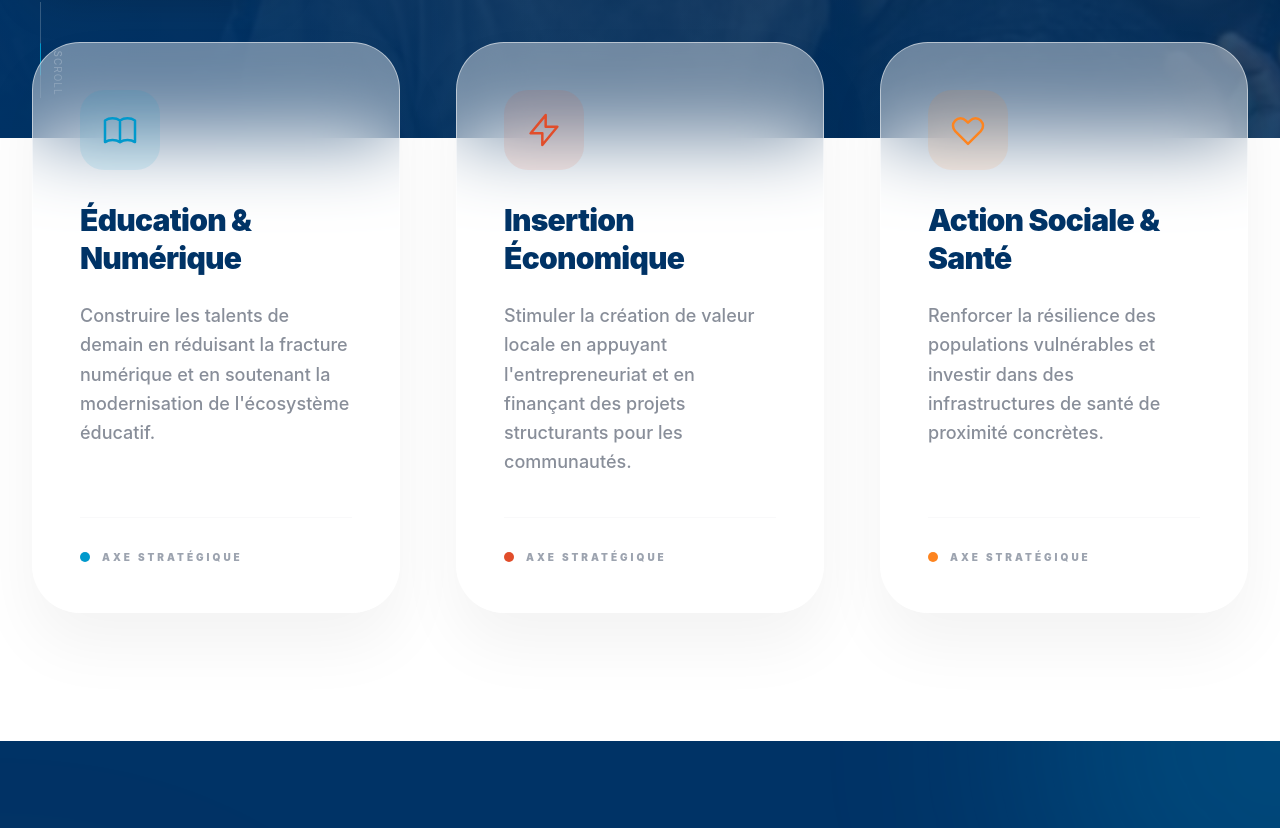
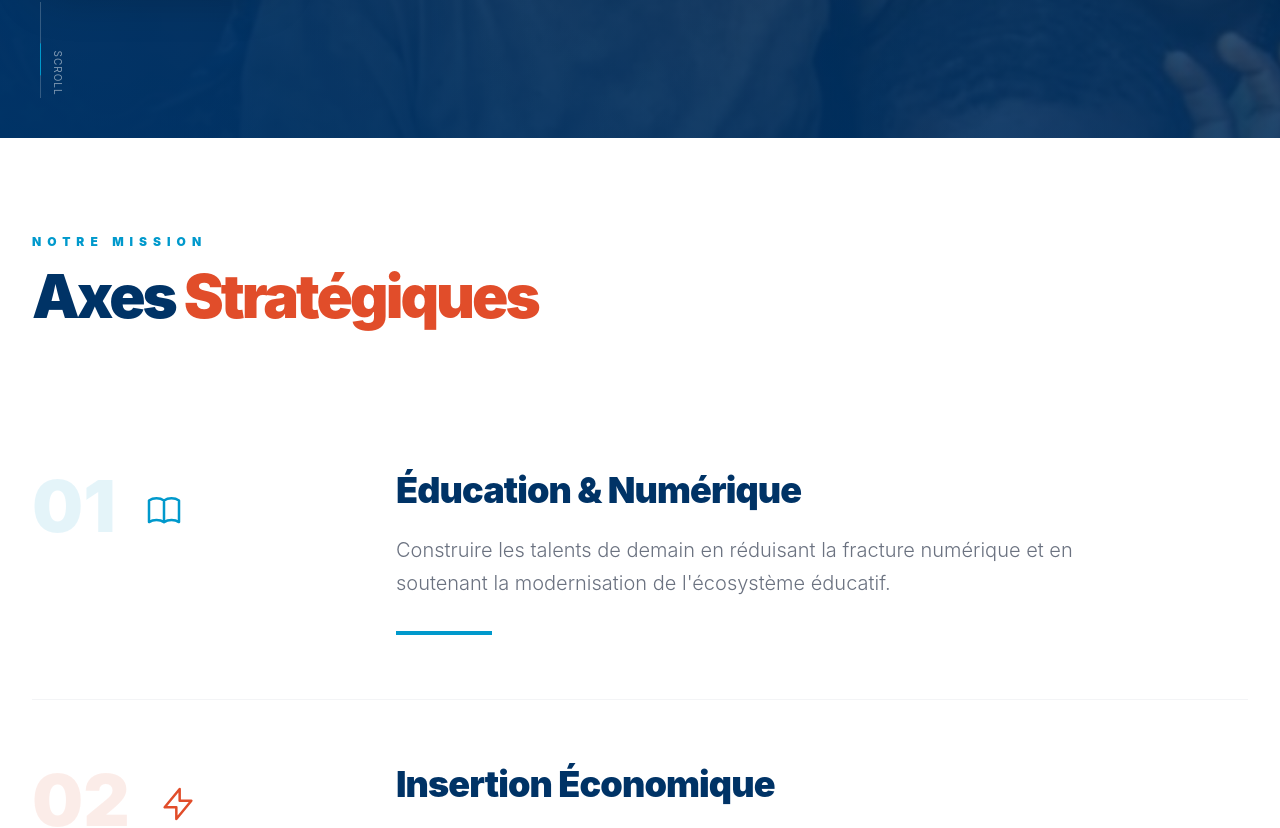
Before and after one commit to Sall893/Fondation-Jammu-Yalla, a React (Vite) app: page / in a window 1280 px wide. Shown: the part 662-1490 px from the top of the page. Built offline with nearby package versions, Linux system fonts and the light colour scheme; no server answers.

Commit message:
design: reimplement strategic pillars with minimalist institutional layout (no boxes)

```diff
--- a/src/components/StrategicPillars.jsx
+++ b/src/components/StrategicPillars.jsx
@@ -1,44 +1,42 @@
 import React from 'react';
 import { motion } from 'framer-motion';
 
-const PillarCard = ({ title, description, icon, delay, colorClass }) => {
+const PillarItem = ({ number, title, description, icon, colorClass, delay }) => {
     return (
         <motion.div
-            initial={{ opacity: 0, y: 40 }}
-            whileInView={{ opacity: 1, y: 0 }}
+            initial={{ opacity: 0, x: -20 }}
+            whileInView={{ opacity: 1, x: 0 }}
             viewport={{ once: true }}
             transition={{ duration: 0.8, delay }}
-            className="group relative h-full"
+            className="flex flex-col md:flex-row gap-8 md:gap-16 py-16 border-b border-gray-100 last:border-0 group"
         >
-            {/* Background Blur Effect */}
-            <div className="absolute inset-0 bg-white/40 backdrop-blur-2xl rounded-[3rem] -z-10 shadow-[0_32px_64px_rgba(0,0,0,0.05)] border border-white/50 group-hover:bg-white/60 transition-all duration-500"></div>
-
-            <div className="p-10 lg:p-12 flex flex-col h-full">
-                {/* Icon Section */}
-                <div className={`w-20 h-20 rounded-3xl ${colorClass} bg-opacity-10 mb-8 flex items-center justify-center group-hover:scale-110 transition-transform duration-500`}>
-                    <div className={colorClass.replace('bg-', 'text-')}>
+            {/* Number & Icon Side */}
+            <div className="flex items-start gap-6 min-w-[300px]">
+                <span className={`text-7xl font-black opacity-10 ${colorClass.replace('bg-', 'text-')} group-hover:opacity-100 transition-opacity duration-700`}>
+                    {number}
+                </span>
+                <div className={`mt-4 w-12 h-12 flex items-center justify-center ${colorClass.replace('bg-', 'text-')}`}>
                     {icon}
                 </div>
             </div>
 
-                {/* Content Section */}
-                <div className="flex-grow">
-                    <h3 className="text-3xl font-black text-brand-navy mb-6 tracking-tight leading-tight">
+            {/* Text Side */}
+            <div className="flex-grow max-w-3xl">
+                <h3 className="text-3xl md:text-4xl font-black text-brand-navy mb-6 tracking-tight group-hover:text-brand-blue transition-colors duration-500">
                     {title}
                 </h3>
-                    <p className="text-gray-500 text-lg leading-relaxed font-medium opacity-80">
+                <p className="text-xl text-gray-500 leading-relaxed font-light">
                     {description}
                 </p>
-                </div>
 
-                {/* Bottom Accent */}
-                <div className="mt-10 pt-8 border-t border-gray-100/50">
-                    <div className="flex items-center gap-3">
-                        <div className={`w-2.5 h-2.5 rounded-full ${colorClass}`}></div>
-                        <span className="text-[10px] font-black uppercase tracking-[0.3em] text-gray-400">
-                            Axe Stratégique
-                        </span>
-                    </div>
+                {/* Subtle Interactive Element */}
+                <div className="mt-8 flex items-center gap-2 overflow-hidden">
+                    <motion.div
+                        initial={{ x: -100 }}
+                        whileInView={{ x: 0 }}
+                        transition={{ duration: 1, delay: delay + 0.2 }}
+                        className={`h-1 w-24 ${colorClass}`}
+                    ></motion.div>
                 </div>
             </div>
         </motion.div>
@@ -47,36 +45,52 @@ const PillarCard = ({ title, description, icon, delay, colorClass }) => {
 
 const StrategicPillars = () => {
     return (
-        <section className="relative z-20 -mt-24 pb-32 px-4 sm:px-6 lg:px-8">
+        <section className="bg-white py-24 px-4 sm:px-6 lg:px-8 overflow-hidden">
             <div className="max-w-7xl mx-auto">
-                <div className="grid grid-cols-1 md:grid-cols-3 gap-10 lg:gap-14 items-stretch">
-                    <PillarCard
+                <div className="mb-20">
+                    <motion.span
+                        initial={{ opacity: 0 }}
+                        whileInView={{ opacity: 1 }}
+                        className="text-brand-blue font-black tracking-[0.5em] uppercase text-xs mb-4 block"
+                    >
+                        Notre Mission
+                    </motion.span>
+                    <h2 className="text-5xl md:text-6xl font-black text-brand-navy tracking-tighter">
+                        Axes <span className="text-brand-red">Stratégiques</span>
+                    </h2>
+                </div>
+
+                <div className="flex flex-col">
+                    <PillarItem
+                        number="01"
                         title="Éducation & Numérique"
                         description="Construire les talents de demain en réduisant la fracture numérique et en soutenant la modernisation de l'écosystème éducatif."
+                        colorClass="bg-brand-blue"
                         delay={0.1}
-                        colorClass="bg-brand-blue"
                         icon={
                             <svg className="w-10 h-10" fill="none" viewBox="0 0 24 24" stroke="currentColor">
                                 <path strokeLinecap="round" strokeLinejoin="round" strokeWidth="1.5" d="M12 6.253v13m0-13C10.832 5.477 9.246 5 7.5 5S4.168 5.477 3 6.253v13C4.168 18.477 5.754 18 7.5 18s3.332.477 4.5 1.253m0-13C13.168 5.477 14.754 5 16.5 5c1.747 0 3.332.477 4.5 1.253v13C19.832 18.477 18.247 18 16.5 18c-1.746 0-3.332.477-4.5 1.253" />
                             </svg>
                         }
                     />
-                    <PillarCard
+                    <PillarItem
+                        number="02"
                         title="Insertion Économique"
                         description="Stimuler la création de valeur locale en appuyant l'entrepreneuriat et en finançant des projets structurants pour les communautés."
+                        colorClass="bg-brand-red"
                         delay={0.2}
-                        colorClass="bg-brand-red"
                         icon={
                             <svg className="w-10 h-10" fill="none" viewBox="0 0 24 24" stroke="currentColor">
                                 <path strokeLinecap="round" strokeLinejoin="round" strokeWidth="1.5" d="M13 10V3L4 14h7v7l9-11h-7z" />
                             </svg>
                         }
                     />
-                    <PillarCard
+                    <PillarItem
+                        number="03"
                         title="Action Sociale & Santé"
                         description="Renforcer la résilience des populations vulnérables et investir dans des infrastructures de santé de proximité concrètes."
+                        colorClass="bg-brand-yellow"
                         delay={0.3}
-                        colorClass="bg-brand-yellow"
                         icon={
                             <svg className="w-10 h-10" fill="none" viewBox="0 0 24 24" stroke="currentColor">
                                 <path strokeLinecap="round" strokeLinejoin="round" strokeWidth="1.5" d="M4.318 6.318a4.5 4.5 0 000 6.364L12 20.364l7.682-7.682a4.5 4.5 0 00-6.364-6.364L12 7.636l-1.318-1.318a4.5 4.5 0 00-6.364 0z" />
```
Lines whose indentation alone changed are shown as unchanged.
